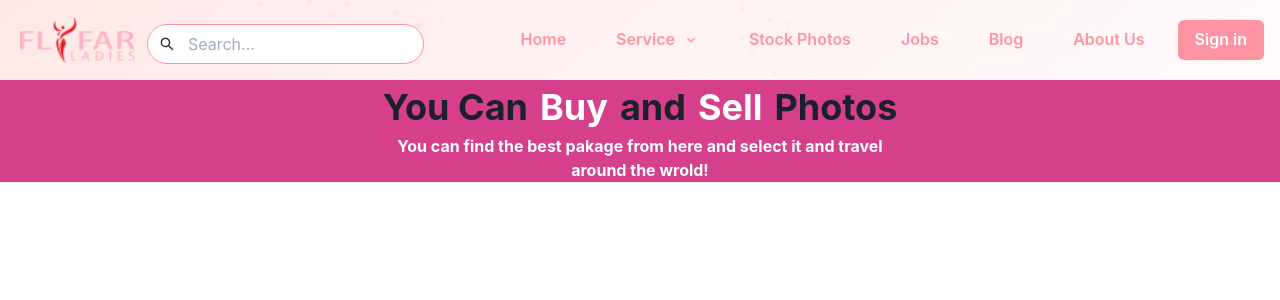
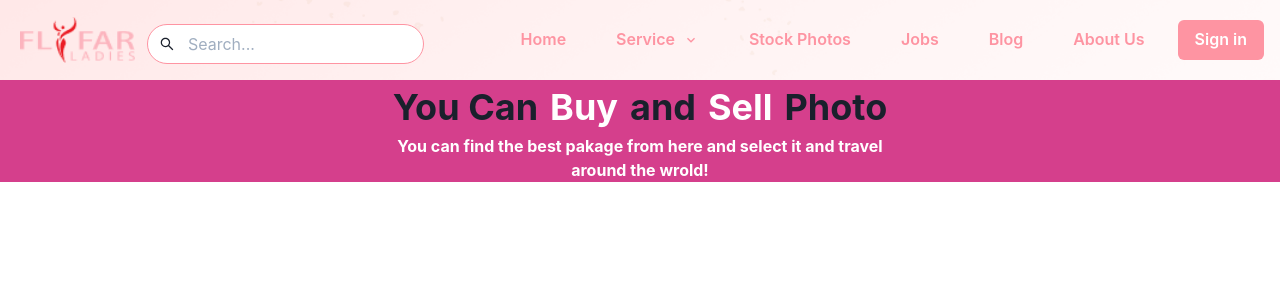
Before and after one commit to sohan724flyfar/Fly-Far-Ladies, a React (Create React App) app: page /package in a window 1280 px wide. Shown: the top 300 px of the page. Built offline with nearby package versions, Linux system fonts and the light colour scheme.

Commit message:
text change

```diff
--- a/src/Componants/StockImage/StockImageDetail.js
+++ b/src/Componants/StockImage/StockImageDetail.js
@@ -16,7 +16,7 @@ const StockImageDetail = () => {
                     and
                     <Flex>
                         <Text color={'white'} ms={'3'} me={3}>Sell</Text>
-                        Photos
+                        Photo
                     </Flex>
                 </Flex>
 
```
